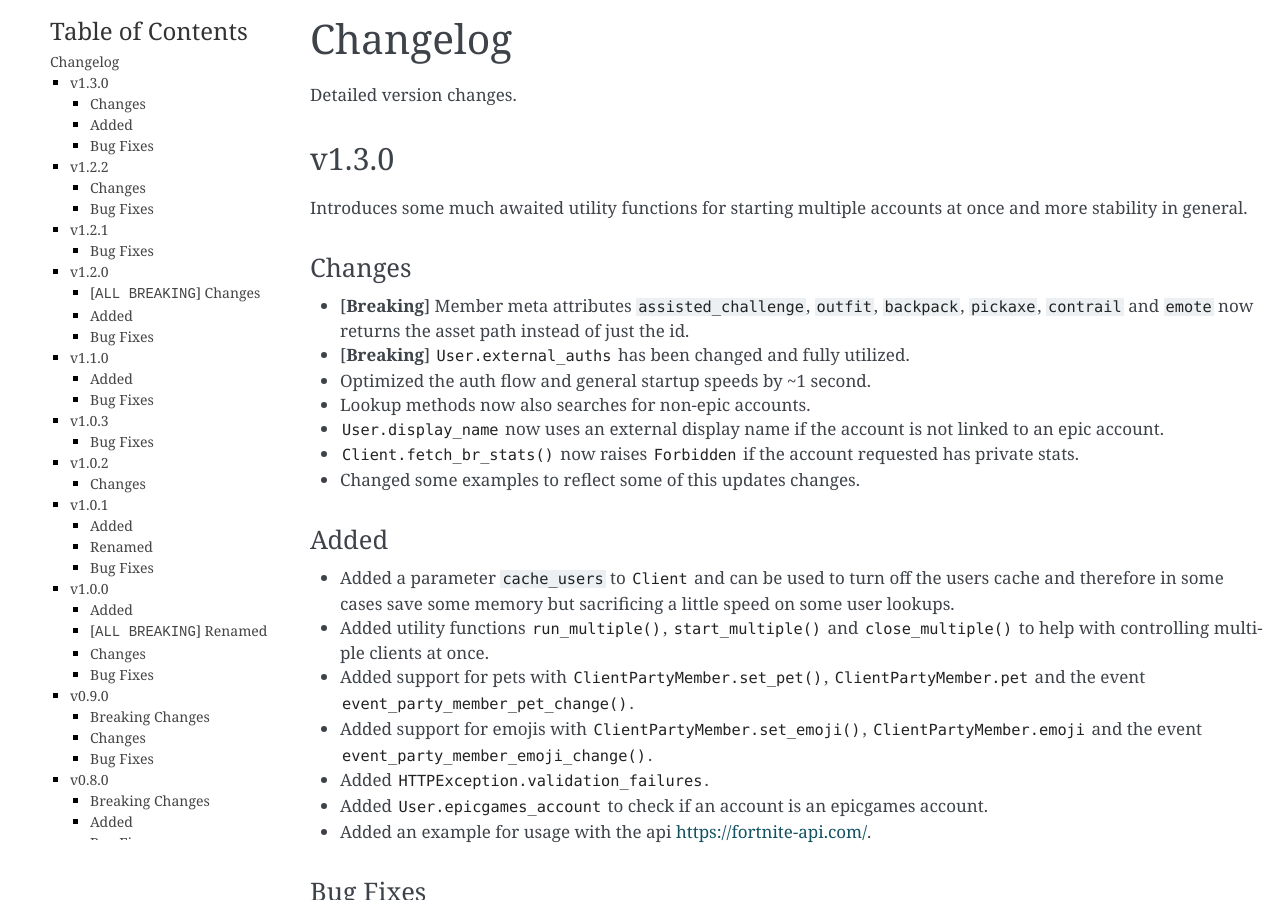
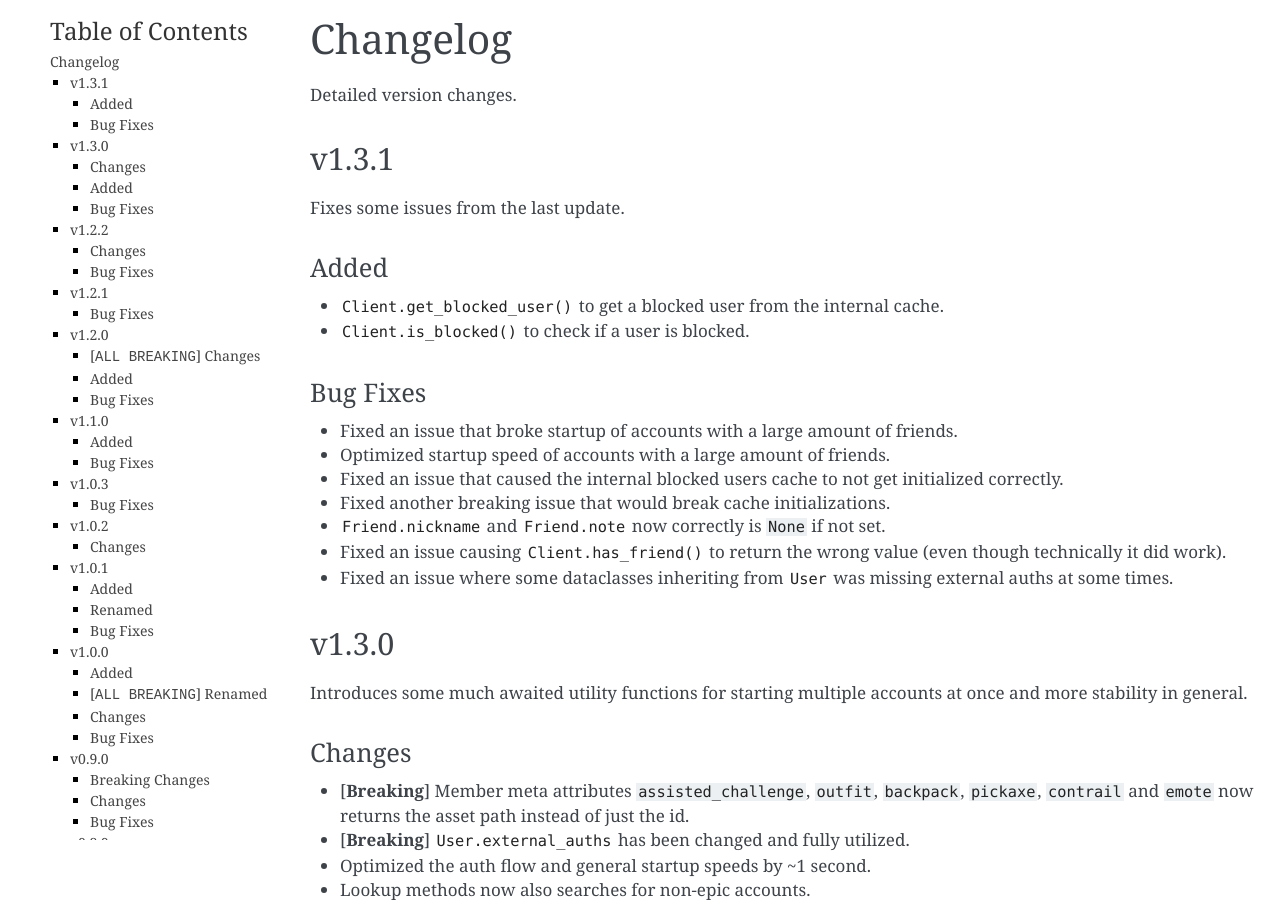
Before and after one commit to Terbau/fortnitepy, a Sphinx documentation site: the page built from docs/changelog.rst, in a window 1280 px wide and 900 px high. Built offline with Sphinx 7.4.7, drawn with Linux system fonts in a browser that asks for light colours.

```diff
--- a/docs/changelog.rst
+++ b/docs/changelog.rst
@@ -4,6 +4,29 @@
 =========
 
 Detailed version changes.
+
+
+v1.3.1
+------
+
+Fixes some issues from the last update.
+
+Added
+~~~~~
+
+- :meth:`Client.get_blocked_user()` to get a blocked user from the internal cache.
+- :meth:`Client.is_blocked()` to check if a user is blocked.
+
+Bug Fixes
+~~~~~~~~~
+
+- Fixed an issue that broke startup of accounts with a large amount of friends.
+- Optimized startup speed of accounts with a large amount of friends.
+- Fixed an issue that caused the internal blocked users cache to not get initialized correctly.
+- Fixed another breaking issue that would break cache initializations.
+- :attr:`Friend.nickname` and :attr:`Friend.note` now correctly is ``None`` if not set.
+- Fixed an issue causing :meth:`Client.has_friend()` to return the wrong value (even though technically it did work).
+- Fixed an issue where some dataclasses inheriting from :class:`User` was missing external auths at some times.
 
 
 v1.3.0
--- a/fortnitepy/__init__.py
+++ b/fortnitepy/__init__.py
@@ -24,7 +24,7 @@
 SOFTWARE.
 """
 
-__version__ = '1.3.0'
+__version__ = '1.3.1'
 
 from .client import Client, get_event_loop, run_multiple, start_multiple, close_multiple
 from .friend import Friend, PendingFriend
```
Also changed, not shown: docs/faq.rst (+7 -3 lines).
